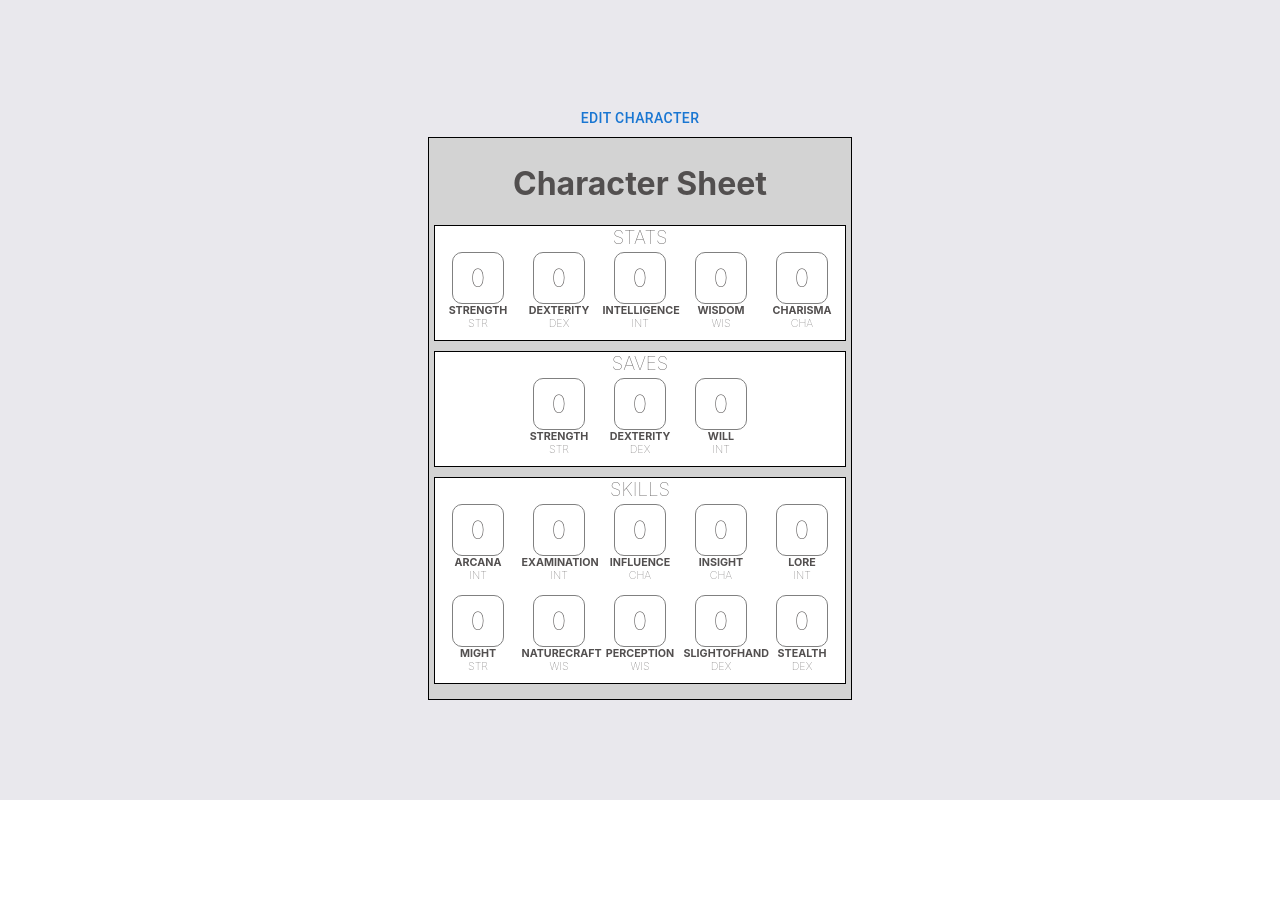
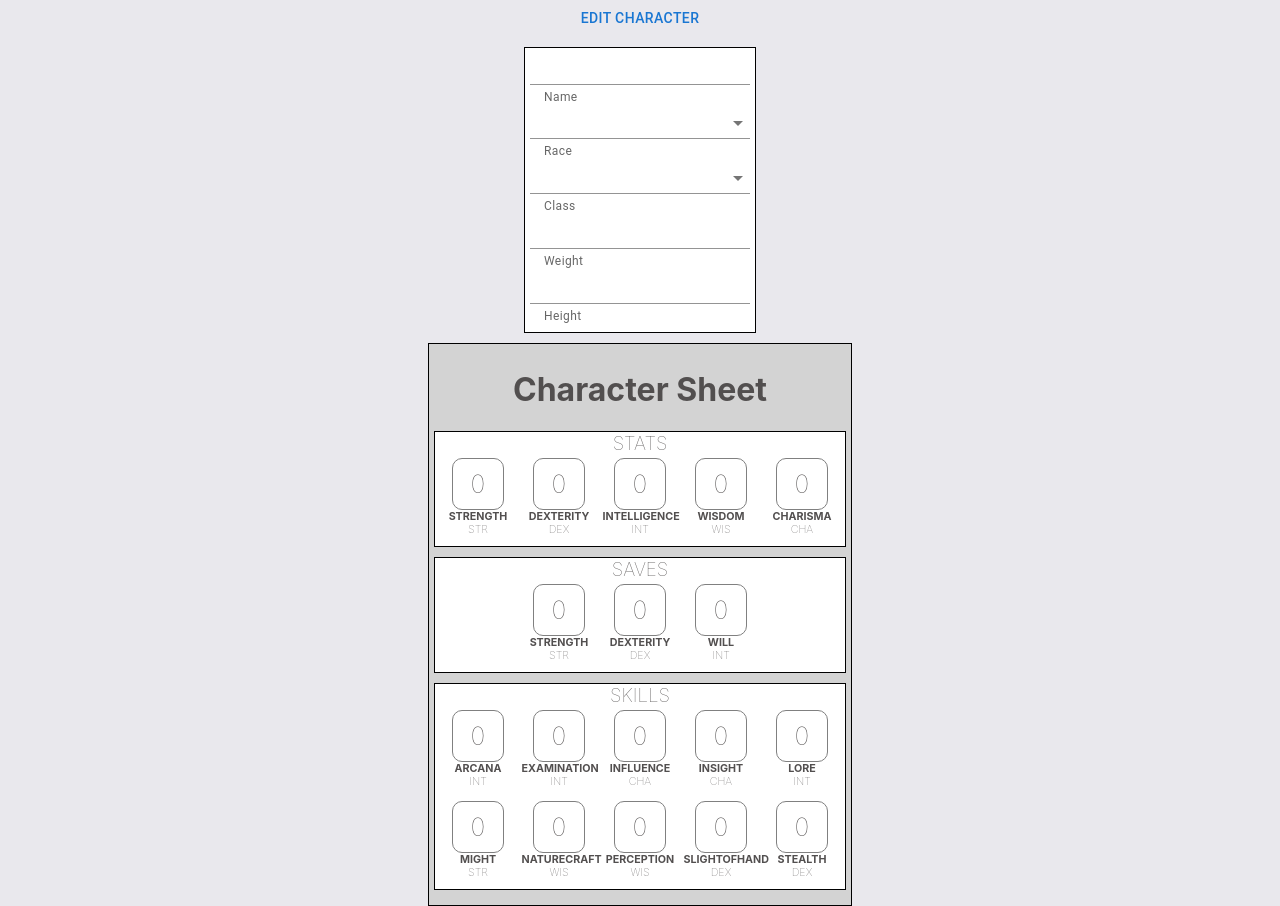
Before and after one commit to JustinHamerly/nimble-app, a React (Create React App) app: page / in a window 1280 px wide. Before the commit the page ends 800 px from the top, so only its background shows below. Built offline with nearby package versions, Linux system fonts and the light colour scheme; the HTML template or start-up script is replaced by a standard one.

Commit message:
basic flavor form created

```diff
--- /dev/null
+++ b/src/components/Main/CharacterCreator/FlavorBioEditor.css
@@ -0,0 +1,8 @@
+#flavor-bio-editor {
+    display: flex;
+    flex-direction: column;
+    margin: 10px;
+    border: 1px solid black;
+    background-color: white;
+    padding: 5px;
+}
--- a/src/components/Main/CharacterCreator/FlavorBioEditor.tsx
+++ b/src/components/Main/CharacterCreator/FlavorBioEditor.tsx
@@ -0,0 +1,64 @@
+import React, { useContext, useEffect, useState } from "react";
+import './FlavorBioEditor.css'
+import { SelectedCharacterContext } from "../../../context/SelectedCharacterContext";
+import { Box, FormControl, FormHelperText, MenuItem, Select, SelectChangeEvent, TextField } from "@mui/material";
+
+function FlavorBioEditor() {
+
+    const charContext = useContext(SelectedCharacterContext);
+    const [race, setRace] = useState('');
+    const [charClass, setCharClass] = useState('');
+    if (!charContext) return null;
+
+    return (
+        <Box
+            component='form'
+            autoComplete="off"
+            noValidate
+            id="flavor-bio-editor"
+        >
+            <FormControl className="bio-form-field">
+                <TextField id="outlined-basic" variant="standard" />
+                <FormHelperText>Name</FormHelperText>
+            </FormControl>
+            <FormControl className="bio-form-field">
+                <Select
+                    id="race-select"
+                    value={race}
+                    variant="standard"
+                    onChange={(e: SelectChangeEvent)=>setRace(e.target.value)}
+                >
+                    <MenuItem className="menu-item" value={'human'}>Human</MenuItem>
+                    <MenuItem className="menu-item" value={'elf'}>Elf</MenuItem>
+                    <MenuItem className="menu-item" value={'dwarf'}>Dwarf</MenuItem>
+                    <MenuItem className="menu-item" value={'halfling'}>Halfling</MenuItem>
+                </Select>
+                <FormHelperText>Race</FormHelperText>
+            </FormControl>
+            <FormControl className="bio-form-field">
+                <Select
+                    id="class-select"
+                    value={charClass}
+                    variant="standard"
+                    onChange={(e: SelectChangeEvent)=>setCharClass(e.target.value)}
+                >
+                    <MenuItem className="menu-item" value={'berserker'}>Berserker</MenuItem>
+                    <MenuItem className="menu-item" value={'thecheat'}>The Cheat</MenuItem>
+                    <MenuItem className="menu-item" value={'mage'}>Mage</MenuItem>
+                    <MenuItem className="menu-item" value={'oathsworn'}>Oathsworn</MenuItem>
+                </Select>
+                <FormHelperText>Class</FormHelperText>
+            </FormControl>
+            <FormControl className="bio-form-field">
+                <TextField id="outlined-basic" variant="standard" />
+                <FormHelperText>Weight</FormHelperText>
+            </FormControl>
+            <FormControl className="bio-form-field">
+                <TextField id="outlined-basic" variant="standard" />
+                <FormHelperText>Height</FormHelperText>
+            </FormControl>
+        </Box>
+    )
+};
+
+export default FlavorBioEditor;
--- a/src/components/Main/Main.tsx
+++ b/src/components/Main/Main.tsx
@@ -4,6 +4,7 @@ import './Main.css'
 import CharacterSheet from "./CharacterSheet/CharacterSheet";
 import SelectedCharacterProvider from "../../context/SelectedCharacterContext";
 import ManualEditor from "./CharacterCreator/ManualEditor";
+import FlavorBioEditor from "./CharacterCreator/FlavorBioEditor";
 // import DiceBox from "./DiceBox/DiceBox";
 // import DiceRollerContextProvider from "../../context/DiceRollerContext";
 // import DiceDisplay from "./DiceBox/DiceDisplay";
@@ -14,6 +15,7 @@ function Main() {
             {/* <DiceRollerContextProvider> */}
                 <main>
                     <ManualEditor />
+                    <FlavorBioEditor />
                     <CharacterSheet />
                     {/* <DiceBox />
                     <DiceDisplay /> */}
--- a/src/context/SelectedCharacterContext.tsx
+++ b/src/context/SelectedCharacterContext.tsx
@@ -48,7 +48,7 @@ const initialState: StateType = {
     flavorBio: {
         name: '',
         race: '',
-        classes: [],
+        classes: [{name: '', level: 0}],
         weight: '',
         height: '',
     },
```
